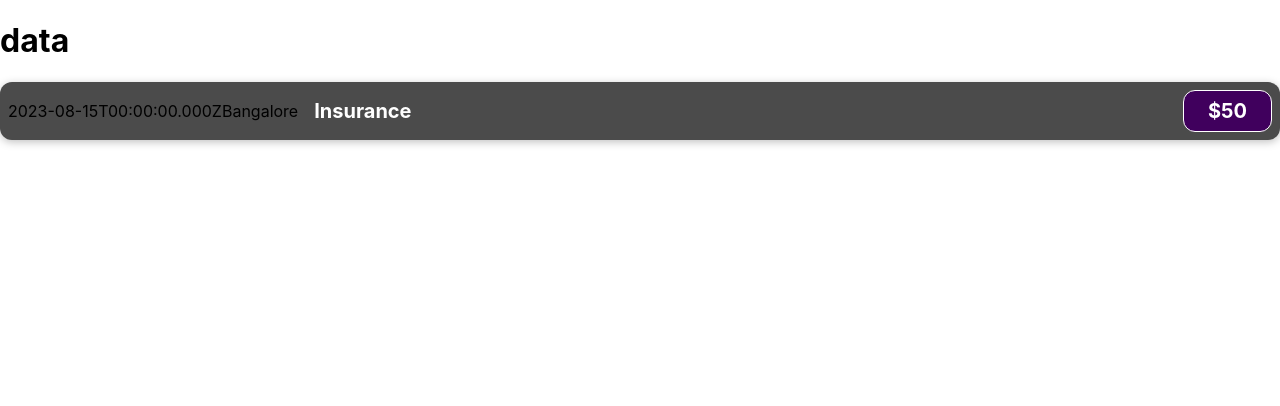
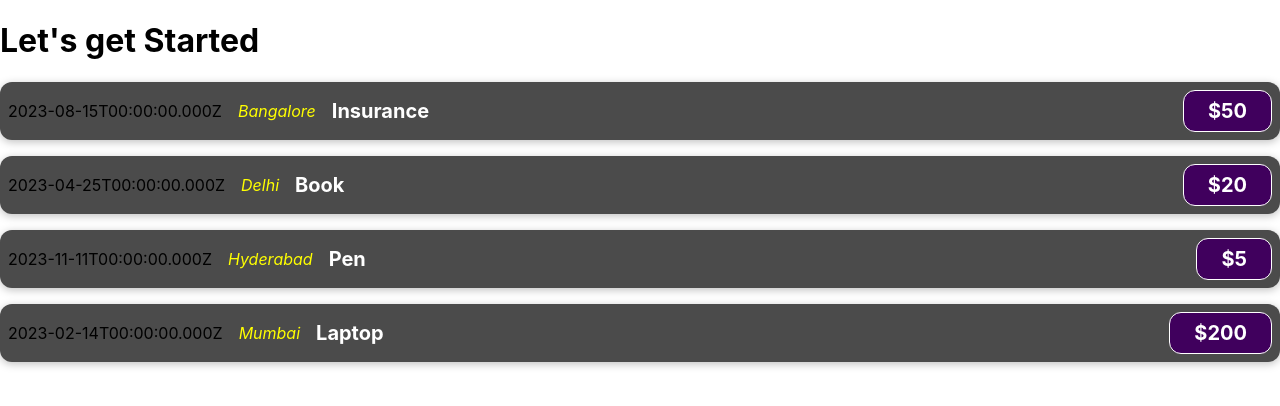
Before and after one commit to sanju0911/ExpenseTracker_Using_React, a React (Create React App) app in the folder learning_react/: page / in a window 1280 px wide. Shown: the top 406 px of the page. Built offline with nearby package versions, Linux system fonts and the light colour scheme.

Commit message:
added props
added dynamic expenses using props

```diff
--- a/learning_react/src/App.js
+++ b/learning_react/src/App.js
@@ -1,10 +1,35 @@
+// Write your code at relevant places in the code below:
+
 import ExpenseItem from "./components/ExpenseItem";
 
 function App() {
   return (
-    <div className="App">
-      <h1>data</h1>
-      <ExpenseItem></ExpenseItem>
+    <div>
+      <h1>Let's get Started</h1>
+      <ExpenseItem
+        date={new Date(2023, 7, 15)}
+        location="Bangalore"
+        title="Insurance"
+        price="50"
+      ></ExpenseItem>
+      <ExpenseItem
+        date={new Date(2023, 3, 25)}
+        location="Delhi"
+        title="Book"
+        price="20"
+      ></ExpenseItem>
+      <ExpenseItem
+        date={new Date(2023, 10, 11)}
+        location="Hyderabad"
+        title="Pen"
+        price="5"
+      ></ExpenseItem>
+      <ExpenseItem
+        date={new Date(2023, 1, 14)}
+        location="Mumbai"
+        title="Laptop"
+        price="200"
+      ></ExpenseItem>
     </div>
   );
 }
--- a/learning_react/src/components/ExpenseItem.js
+++ b/learning_react/src/components/ExpenseItem.js
@@ -1,20 +1,15 @@
-// Write yoour code at relevant places in the code below:
+// Write your code at relevant places in the code below:
 
 import "./ExpenseItem.css";
 
-function ExpenseItem() {
-  const expenseDate = new Date(2023, 7, 15).toISOString();
-  const expenseTitle = "Insurance";
-  const expenseAmount = 50;
-  const expenseLocation = "Bangalore";
-
+function ExpenseItem(props) {
   return (
     <div className="expense-item">
-      <div>{expenseDate}</div>
-      <div className="expense-item_location">{expenseLocation}</div>
+      <div>{props.date.toISOString()}</div>
+      <div className="expense-item__location">{props.location}</div>
       <div className="expense-item__description">
-        <h2>{expenseTitle}</h2>
-        <div className="expense-item__price">${expenseAmount}</div>
+        <h2>{props.title}</h2>
+        <div className="expense-item__price">${props.price}</div>
       </div>
     </div>
   );
```
